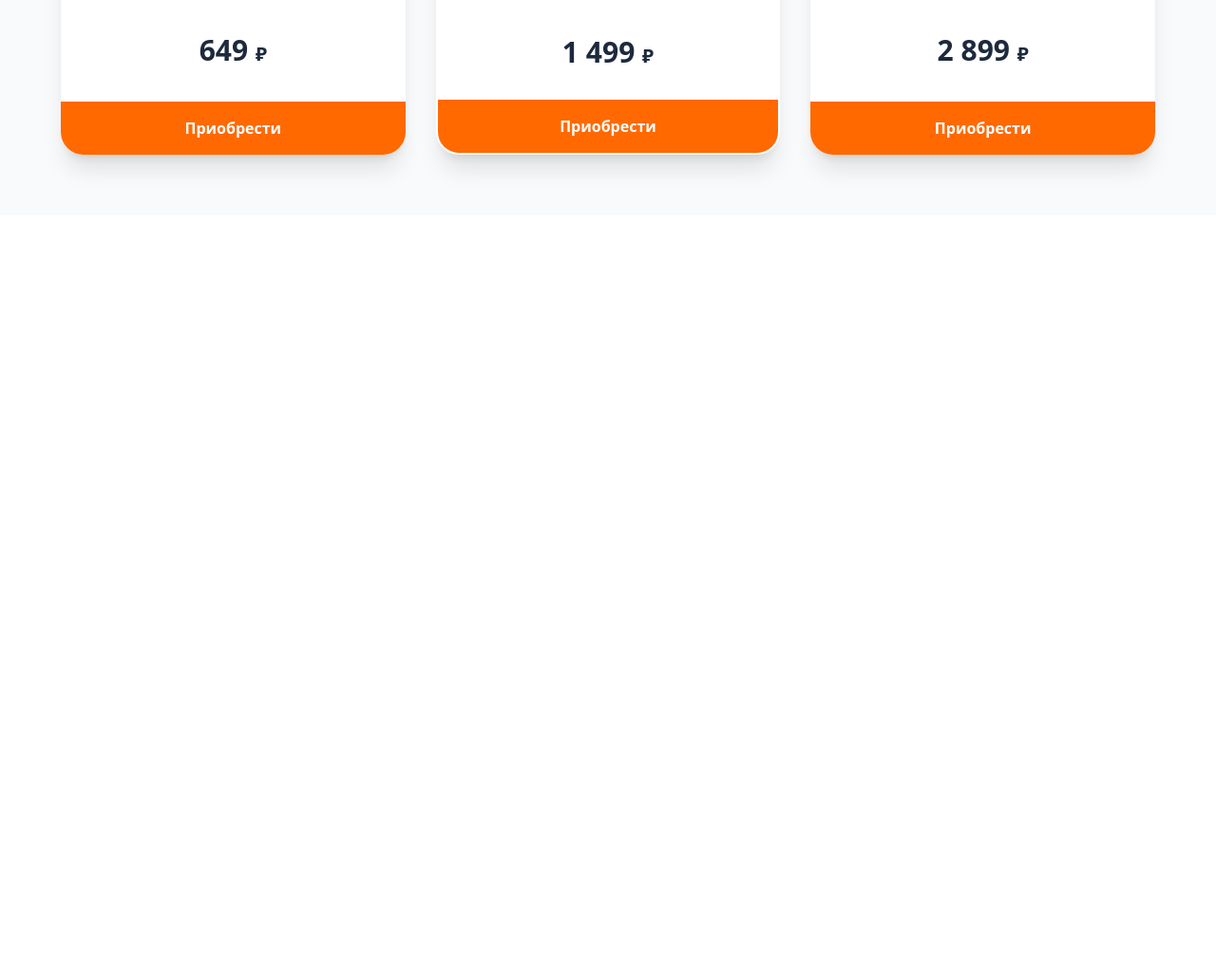
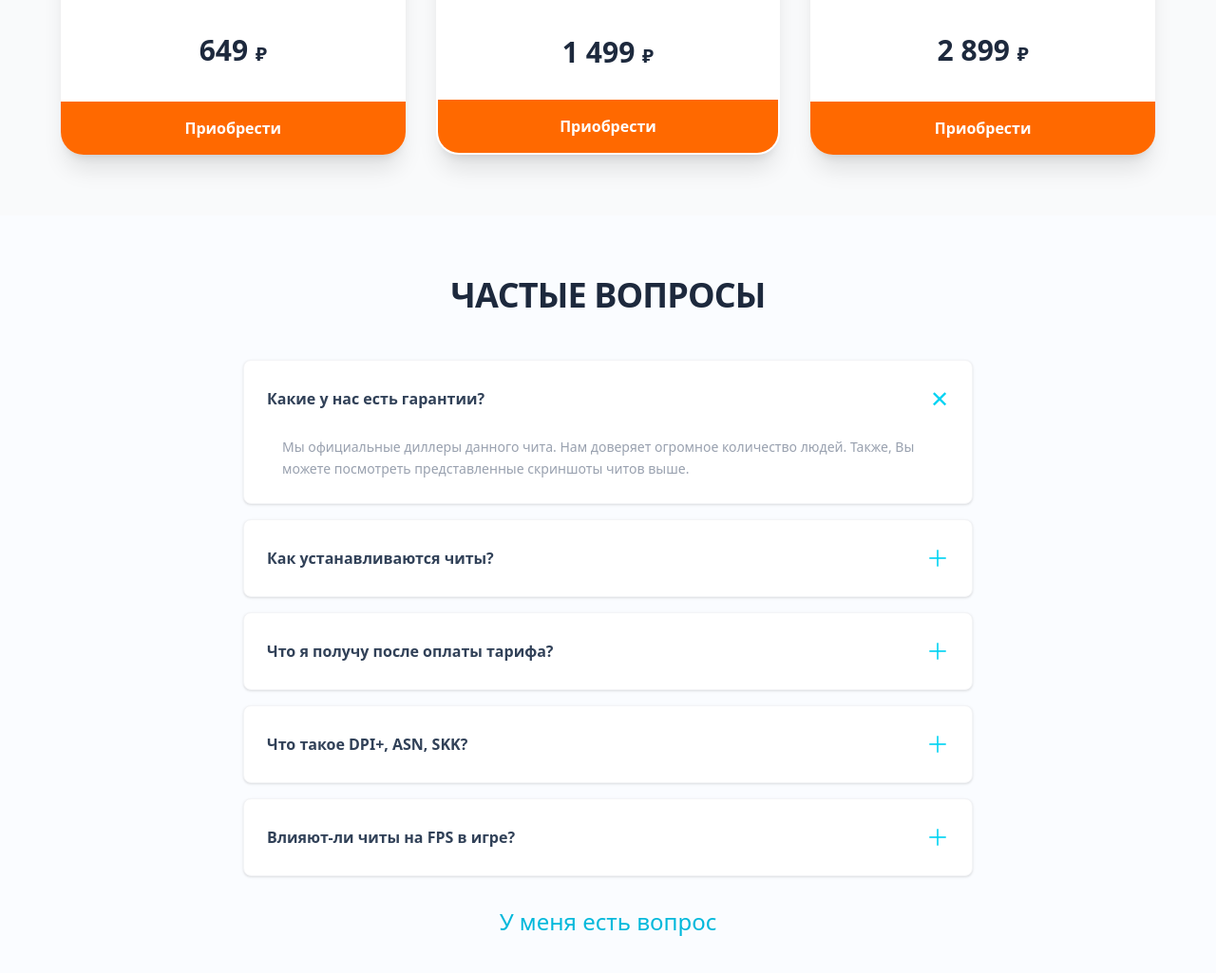
Before and after one commit to kosimovMuhammad/text, a website: page src/index.html in a window 1280 px wide. Shown: the part 2783-3808 px from the top of the page at 95% size. Before the commit the page ends 3010 px from the top, so only its background shows below. Drawn offline with Linux system fonts and the light colour scheme.

Commit message:
sixth  commit

```diff
--- a/src/index.html
+++ b/src/index.html
@@ -281,6 +281,66 @@
 </section>
 
 
+<section class="bg-blue-50/30 py-16 px-4 font-sans">
+  <div class="flex justify-center items-center gap-3 mb-12">
+    <h2 class="text-3xl md:text-4xl font-black text-slate-800 uppercase tracking-tight">
+      Частые вопросы
+    </h2>
+  </div>
+
+  <div class="max-w-3xl mx-auto space-y-4">
+
+    <div class="bg-white rounded-lg shadow-sm border border-gray-100 overflow-hidden">
+      <button class="w-full flex justify-between items-center p-5 md:p-6 text-left">
+        <span class="font-bold text-slate-700 text-sm md:text-base">Какие у нас есть гарантии?</span>
+        <span class="text-cyan-400 text-2xl font-light">✕</span>
+      </button>
+
+      <div class="px-5 md:px-6 pb-6">
+        <div class="pl-4 ">
+          <p class="text-gray-400 text-xs md:text-sm leading-relaxed">
+            Мы официальные диллеры данного чита. Нам доверяет огромное количество людей. Также, Вы можете посмотреть представленные скриншоты читов выше.
+          </p>
+        </div>
+      </div>
+    </div>
+
+    <div class="bg-white rounded-lg shadow-sm border border-gray-100 overflow-hidden">
+      <button class="w-full flex justify-between items-center p-5 md:p-6 text-left transition-colors">
+        <span class="font-bold text-slate-700 text-sm md:text-base">Как устанавливаются читы?</span>
+        <span class="text-cyan-400 text-2xl font-light">＋</span>
+      </button>
+    </div>
+
+    <div class="bg-white rounded-lg shadow-sm border border-gray-100 overflow-hidden">
+      <button class="w-full flex justify-between items-center p-5 md:p-6 text-lefttransition-colors">
+        <span class="font-bold text-slate-700 text-sm md:text-base">Что я получу после оплаты тарифа?</span>
+        <span class="text-cyan-400 text-2xl font-light">＋</span>
+      </button>
+    </div>
+
+    <div class="bg-white rounded-lg shadow-sm border border-gray-100 overflow-hidden">
+      <button class="w-full flex justify-between items-center p-5 md:p-6 text-left  transition-colors">
+        <span class="font-bold text-slate-700 text-sm md:text-base">Что такое DPI+, ASN, SKK?</span>
+        <span class="text-cyan-400 text-2xl font-light">＋</span>
+      </button>
+    </div>
+
+    <div class="bg-white rounded-lg shadow-sm border border-gray-100 overflow-hidden">
+      <button class="w-full flex justify-between items-center p-5 md:p-6 text-left transition-colors">
+        <span class="font-bold text-slate-700 text-sm md:text-base">Влияют-ли читы на FPS в игре?</span>
+        <span class="text-cyan-400 text-2xl font-light">＋</span>
+      </button>
+    </div>
+
+    <div class="text-center mt-8">
+      <p class="text-cyan-500 text-2xl font-medium  border-cyan-500transition-colors">
+        У меня есть вопрос
+      </p>
+    </div>
+  </div>
+</section>
+
 <link rel="stylesheet" href="https://cdnjs.cloudflare.com/ajax/libs/font-awesome/6.0.0/css/all.min.css">
 </body>
 </html>
```
Also changed, not shown: src/style.css.
